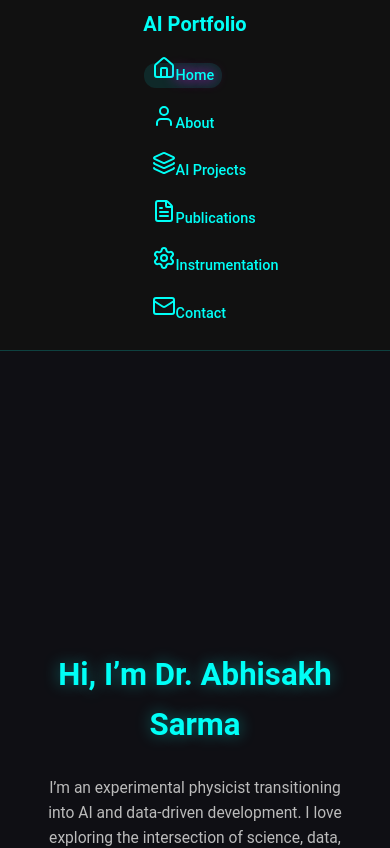
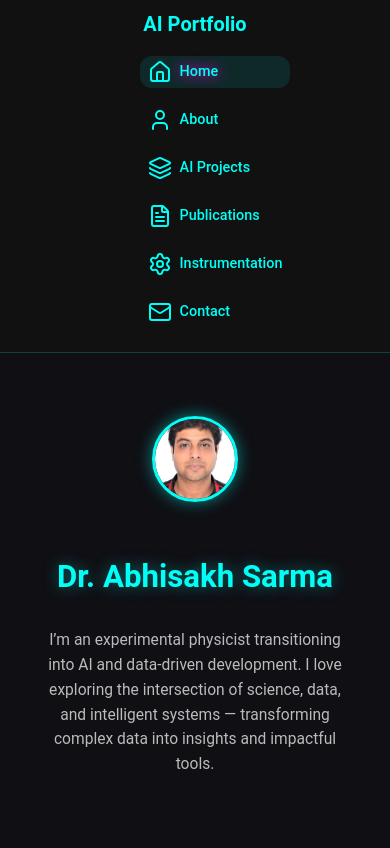
Before and after one commit to abhisakh/Advance_Portfolio, a React (Vite) app in the folder portfolio/: page / in a window 390 px wide. Shown: the top 848 px of the page. Built offline with nearby package versions, Linux system fonts and the light colour scheme.

Commit message:
Updated for the responsive mobile screen

```diff
--- a/portfolio/src/App.css
+++ b/portfolio/src/App.css
@@ -1,5 +1,5 @@
 /* ==========================
-   App.css - Professional Portfolio Theme
+   App.css - Modernized Portfolio (Retaining current working layout)
    ========================== */
 
 /* ---------- Variables ---------- */
@@ -24,9 +24,10 @@ body {
   background-color: var(--bg-color);
   color: var(--text-color);
   min-height: 100vh;
-  padding-top: var(--navbar-height); /* Default for desktop */
+  padding-top: var(--navbar-height);
   line-height: 1.6;
   scroll-behavior: smooth;
+  transition: padding-top 0.3s ease;
 }
 
 a {
@@ -85,6 +86,9 @@ a:hover {
 }
 
 .navbar .nav-links li a {
+  display: flex;
+  align-items: center;
+  gap: 0.5rem;
   font-weight: 500;
   font-size: clamp(0.9rem, 1.5vw, 1rem);
   color: var(--accent-color);
@@ -141,7 +145,6 @@ a:hover {
   animation-delay: 0.6s;
 }
 
-/* Hero profile image (Home page only) */
 .hero-image {
   flex-shrink: 0;
   width: 150px;
@@ -150,6 +153,7 @@ a:hover {
   overflow: hidden;
   border: 3px solid var(--accent-color);
   box-shadow: 0 0 1rem rgba(0, 255, 247, 0.5);
+  transition: all var(--transition-speed);
 }
 
 .hero-image img {
@@ -208,13 +212,6 @@ a:hover {
   object-fit: cover;
 }
 
-/* ---------- Main ---------- */
-main {
-  display: flex;
-  flex-direction: column;
-  align-items: center;
-}
-
 /* ---------- Animations ---------- */
 @keyframes fadeInUp {
   to {
@@ -225,10 +222,9 @@ main {
 
 /* ---------- Responsive ---------- */
 @media (max-width: 768px) {
-  /* Navbar stacked */
   .navbar {
+    flex-direction: column;
     height: auto;
-    flex-direction: column;
     padding: 0.5rem 1rem;
   }
 
@@ -237,9 +233,13 @@ main {
     gap: 1rem;
   }
 
-  /* Increase body padding to avoid overlapping stacked navbar */
   body {
-    padding-top: calc(var(--navbar-height) + 30rem); /* adjust if needed */
+    padding-top: calc(var(--navbar-height) + 15rem);
+  }
+
+  .hero {
+    margin-top: 0;
+    padding: 1rem;
   }
 
   .hero-content {
@@ -263,6 +263,15 @@ main {
   .hero-image {
     width: clamp(80px, 20vw, 120px);
     height: clamp(80px, 20vw, 120px);
+    order: -1;
+    margin-bottom: 0.5rem;
+  }
+
+  .profile-image-top-left {
+    top: calc(var(--navbar-height) + 3rem);
+    left: 2.5rem;
+    width: 80px;
+    height: 80px;
   }
 
   .card h2 {
@@ -272,12 +281,15 @@ main {
   .card p {
     font-size: clamp(0.85rem, 3vw, 0.9rem);
   }
+}
 
-  .profile-image-top-left {
-    top: calc(var(--navbar-height) + 20rem);
-    left: 50%;
-    transform: translateX(-50%);
-    width: 80px;
-    height: 80px;
-  }
+/* ---------- Content Wrapper ---------- */
+.content-wrapper {
+  margin-top: var(--navbar-height);
+  display: flex;
+  flex-direction: column;
+  align-items: center;
+  width: 100%;
+  max-width: var(--max-content-width);
+  transition: margin-top 0.3s;
 }
--- a/portfolio/src/App.jsx
+++ b/portfolio/src/App.jsx
@@ -13,6 +13,8 @@ function App() {
   return (
     <Router>
       <Navbar />
+            {/* Wrap all pages in this div */}
+      <div className="content-wrapper">
         <Routes>
           <Route path="/" element={<Home />} />
           <Route path="/about" element={<About />} />
@@ -21,6 +23,7 @@ function App() {
           <Route path="/instrumentation" element={<Instrumentation />} />
           <Route path="/contact" element={<Contact />} />
         </Routes>
+      </div>
     </Router>
   );
 }
--- a/portfolio/src/components/Hero.jsx
+++ b/portfolio/src/components/Hero.jsx
@@ -1,17 +1,17 @@
+// Hero.jsx
 import React from 'react';
-import '../App.css';
-import profilePic from '../assets/profile.jpg'; // import profile image
+import '../App.css'; // or use App.css if styles are there
 
-const Hero = ({ name, role, description }) => {
+const Hero = ({ name, description, image }) => {
   return (
     <section className="hero">
       <div className="hero-content">
+        <div className="hero-image">
+          {image && <img src={image} alt={name} />}
+        </div>
         <div className="hero-text">
-          <h1>Hi, I’m {name}</h1>
+          <h1>{name}</h1>
           <p>{description}</p>
-        </div>
-        <div className="hero-image">
-          <img src={profilePic} alt={name} />
         </div>
       </div>
     </section>
--- a/portfolio/src/pages/Home.jsx
+++ b/portfolio/src/pages/Home.jsx
@@ -10,6 +10,7 @@ const Home = () => {
         description="I’m an experimental physicist transitioning into AI and data-driven development.
         I love exploring the intersection of science, data, and intelligent systems —
         transforming complex data into insights and impactful tools."
+        image={profilePic}   // <-- Pass the image here
       />
       {/* Optional: Add more sections below Hero if needed */}
     </>
```
Lines whose indentation alone changed are shown as unchanged.
